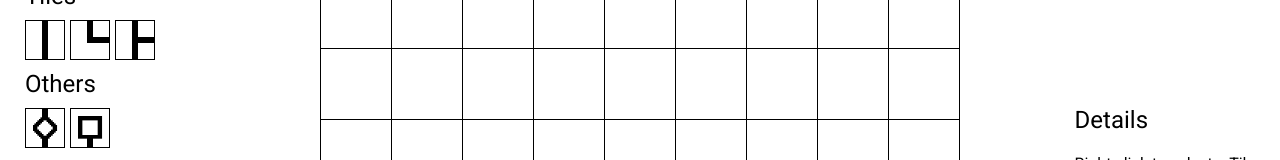
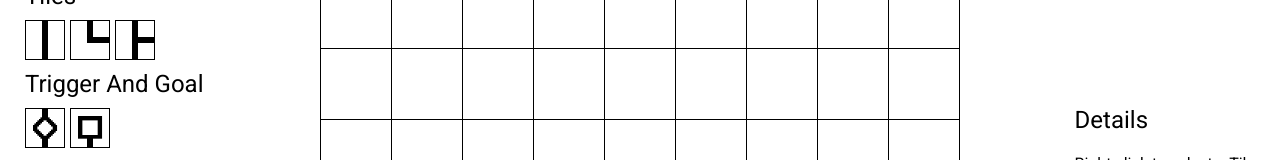
Before and after one commit to dndpuzzlemaker/dndpuzzlemaker.github.io, a plain HTML site: page index.html in a window 1280 px wide. Shown: the part 261-421 px from the top of the page. Drawn offline with Linux system fonts and the light colour scheme.

Commit message:
Changed a label

```diff
--- a/index.html
+++ b/index.html
@@ -66,7 +66,7 @@
 			</div>
 
 			<div class="type">
-				<div class="title">Others</div>
+				<div class="title">Trigger and Goal</div>
 
 				<div class="flex">
 					<div class="tile" :class="{selected : current_tile == 'Trigger'}" style="background-image: url('images/Trigger.png')" v-on:click="selectTile('Trigger')"></div>
```
